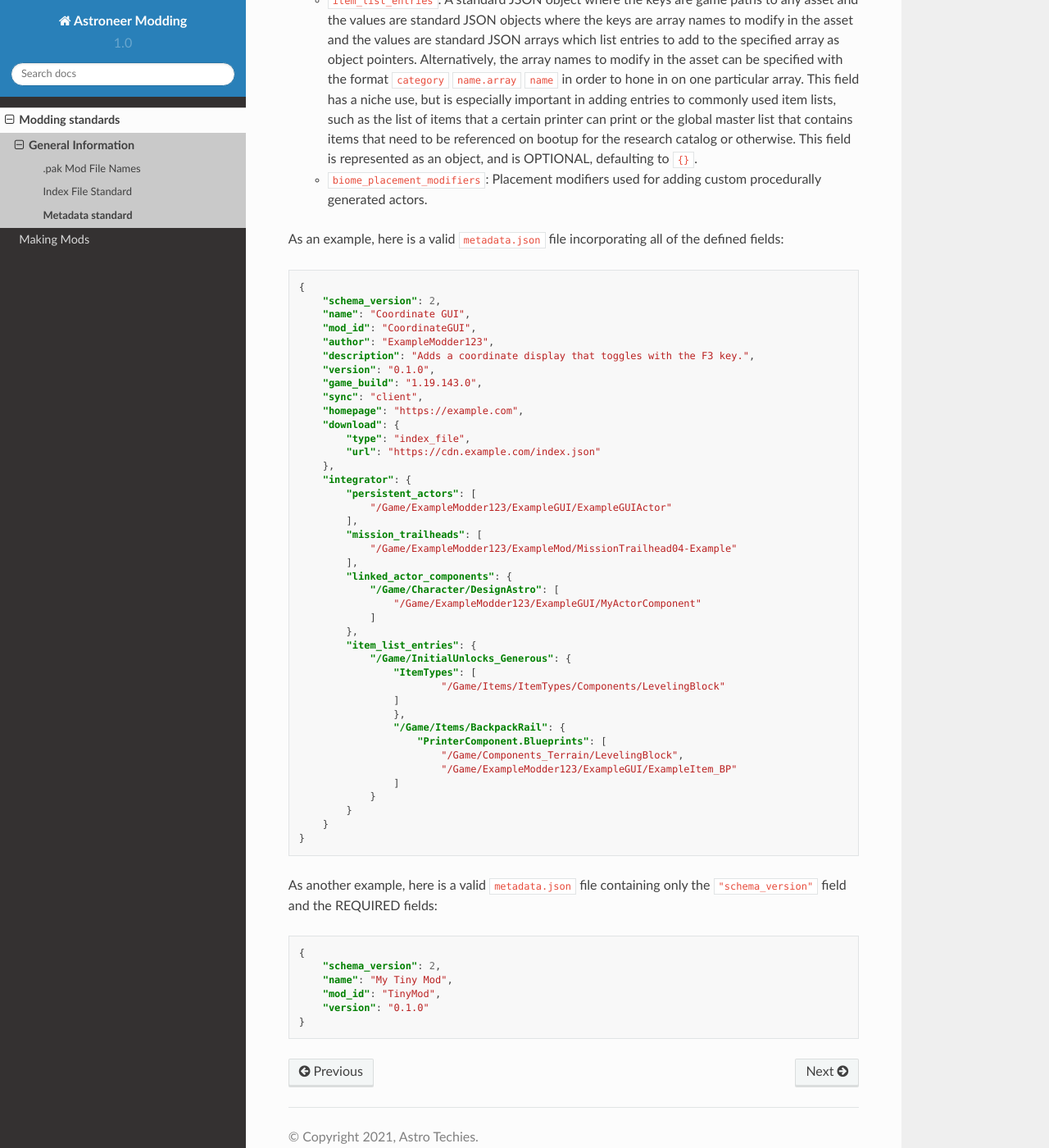
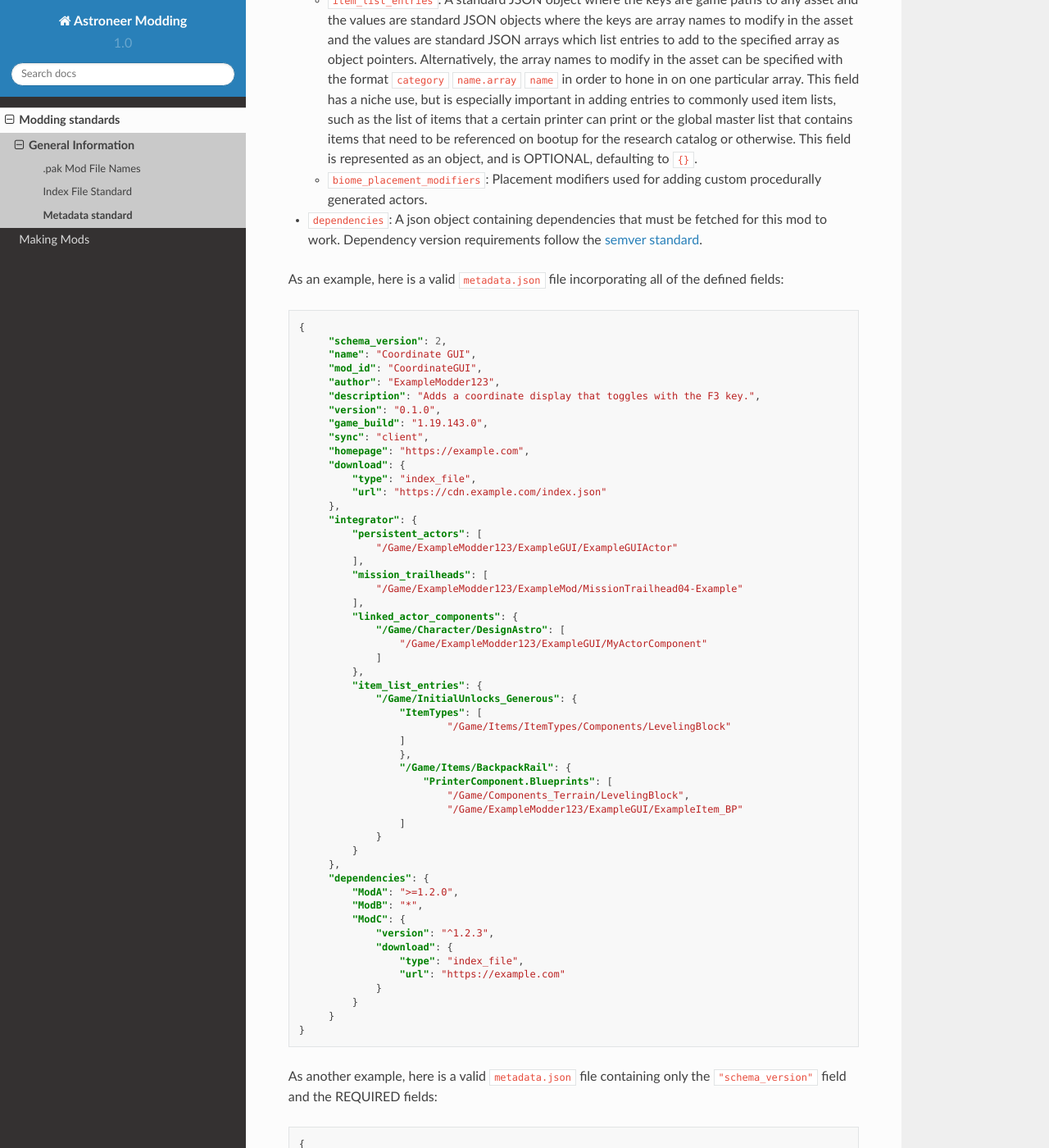
Before and after one commit to AstroTechies/astroneermodding, a Sphinx documentation site: the page built from docs/standards/metadatav2.rst, in a window 1280 px wide and 1400 px high, scrolled down 1671 px. Shown: the whole window at 82% size. Built offline with Sphinx 7.4.7 and the Read the Docs theme 2.0.0, drawn with Linux system fonts in a browser that asks for light colours.

Commit message:
metadata v2 dependency section docs

```diff
--- a/docs/standards/metadatav2.rst
+++ b/docs/standards/metadatav2.rst
@@ -81,50 +81,64 @@ The following is a list of fields that can be specified within the root object o
 
   -  ``biome_placement_modifiers``: Placement modifiers used for adding custom procedurally generated actors.
 
+- ``dependencies``: A json object containing dependencies that must be fetched for this mod to work.
+  Dependency version requirements follow the `semver standard <https://semver.org/>`_.
+
 As an example, here is a valid ``metadata.json`` file incorporating all of the defined fields:
 
 .. code-block:: JSON
 
    {
-       "schema_version": 2,
-       "name": "Coordinate GUI",
-       "mod_id": "CoordinateGUI",
-       "author": "ExampleModder123",
-       "description": "Adds a coordinate display that toggles with the F3 key.",
-       "version": "0.1.0",
-       "game_build": "1.19.143.0",
-       "sync": "client",
-       "homepage": "https://example.com",
-       "download": {
-           "type": "index_file",
-           "url": "https://cdn.example.com/index.json"
-       },
-       "integrator": {
-           "persistent_actors": [
-               "/Game/ExampleModder123/ExampleGUI/ExampleGUIActor"
-           ],
-           "mission_trailheads": [
-               "/Game/ExampleModder123/ExampleMod/MissionTrailhead04-Example"
-           ],
-           "linked_actor_components": {
-               "/Game/Character/DesignAstro": [
-                   "/Game/ExampleModder123/ExampleGUI/MyActorComponent"
-               ]
-           },
-           "item_list_entries": {
-               "/Game/InitialUnlocks_Generous": {
-                   "ItemTypes": [
-                           "/Game/Items/ItemTypes/Components/LevelingBlock"
-                   ]
-                   },
-                   "/Game/Items/BackpackRail": {
-                       "PrinterComponent.Blueprints": [
-                           "/Game/Components_Terrain/LevelingBlock",
-                           "/Game/ExampleModder123/ExampleGUI/ExampleItem_BP"
-                   ]
-               }
-           }
-       }
+        "schema_version": 2,
+        "name": "Coordinate GUI",
+        "mod_id": "CoordinateGUI",
+        "author": "ExampleModder123",
+        "description": "Adds a coordinate display that toggles with the F3 key.",
+        "version": "0.1.0",
+        "game_build": "1.19.143.0",
+        "sync": "client",
+        "homepage": "https://example.com",
+        "download": {
+            "type": "index_file",
+            "url": "https://cdn.example.com/index.json"
+        },
+        "integrator": {
+            "persistent_actors": [
+                "/Game/ExampleModder123/ExampleGUI/ExampleGUIActor"
+            ],
+            "mission_trailheads": [
+                "/Game/ExampleModder123/ExampleMod/MissionTrailhead04-Example"
+            ],
+            "linked_actor_components": {
+                "/Game/Character/DesignAstro": [
+                    "/Game/ExampleModder123/ExampleGUI/MyActorComponent"
+                ]
+            },
+            "item_list_entries": {
+                "/Game/InitialUnlocks_Generous": {
+                    "ItemTypes": [
+                            "/Game/Items/ItemTypes/Components/LevelingBlock"
+                    ]
+                    },
+                    "/Game/Items/BackpackRail": {
+                        "PrinterComponent.Blueprints": [
+                            "/Game/Components_Terrain/LevelingBlock",
+                            "/Game/ExampleModder123/ExampleGUI/ExampleItem_BP"
+                    ]
+                }
+            }
+        },
+        "dependencies": {
+            "ModA": ">=1.2.0",
+            "ModB": "*",
+            "ModC": {
+                "version": "^1.2.3",
+                "download": {
+                    "type": "index_file",
+                    "url": "https://example.com"
+                }
+            }
+        }
    }
 
 As another example, here is a valid ``metadata.json`` file containing only the ``"schema_version"`` field and the REQUIRED fields:
```
